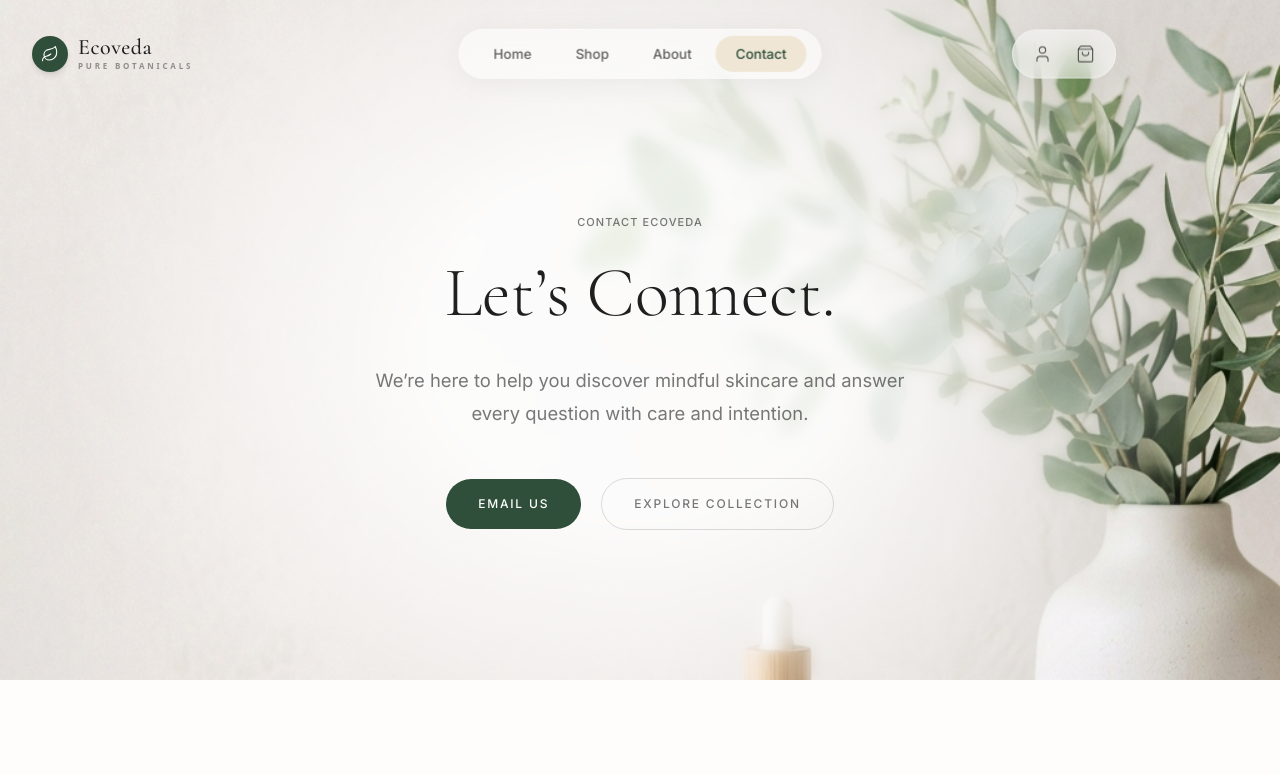
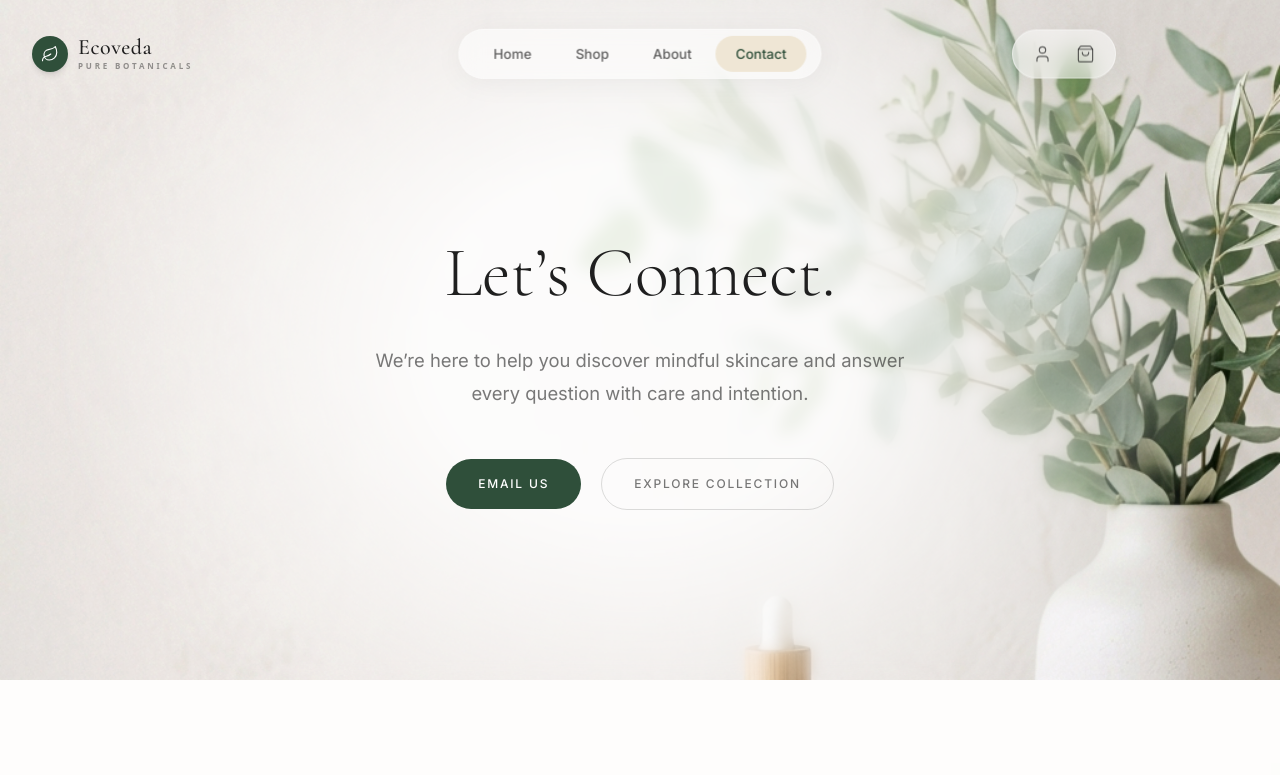
Before and after one commit to omaherrao25/prototype, a React (Vite) app: page /contact in a window 1280 px wide. Shown: the top 775 px of the page. Built offline with nearby package versions, Linux system fonts and the light colour scheme.

Commit message:
feat: implement contact page with parallax hero, contact info cards, and submission form

```diff
--- a/src/pages/Contact/Contact.jsx
+++ b/src/pages/Contact/Contact.jsx
@@ -7,12 +7,12 @@ import { Link } from 'react-router-dom';
 import formBg from '../../assets/contact/form_bg.png';
 
 const fadeUp = {
-  hidden: { opacity: 0, y: 30 },
-  visible: {
+  hidden: { opacity: 0, y: 40 },
+  visible: (i = 0) => ({
     opacity: 1,
     y: 0,
-    transition: { duration: 0.8, ease: [0.16, 1, 0.3, 1] }
-  }
+    transition: { duration: 1, delay: i * 0.15, ease: [0.22, 1, 0.36, 1] }
+  })
 };
 
 const staggerContainer = {
@@ -134,14 +134,7 @@ export default function Contact() {
         >
           <div className="w-full mx-auto text-center">
 
-            <motion.p
-              variants={fadeUp}
-              initial="hidden"
-              animate="visible"
-              className="eyebrow mb-6 text-charcoal/60 uppercase tracking-widest text-[11px] font-medium"
-            >
-              Contact Ecoveda
-            </motion.p>
+
 
             {/* Main Heading */}
             <motion.h1
```
